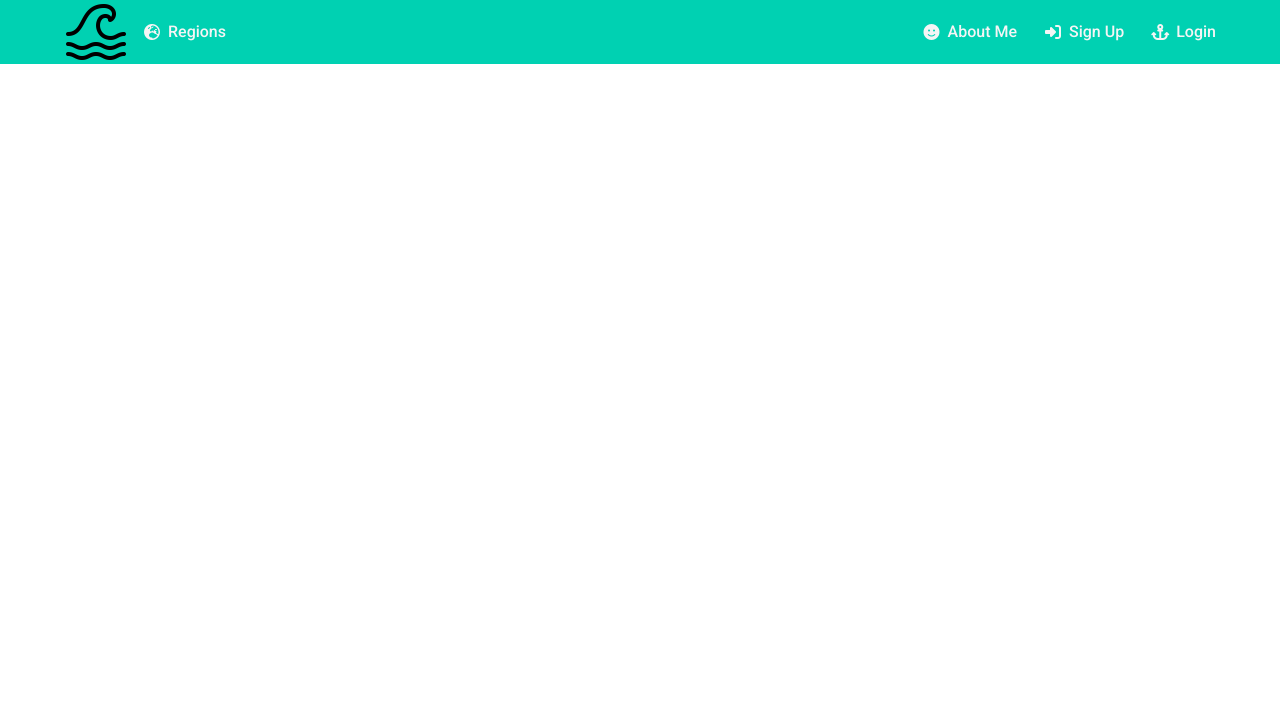
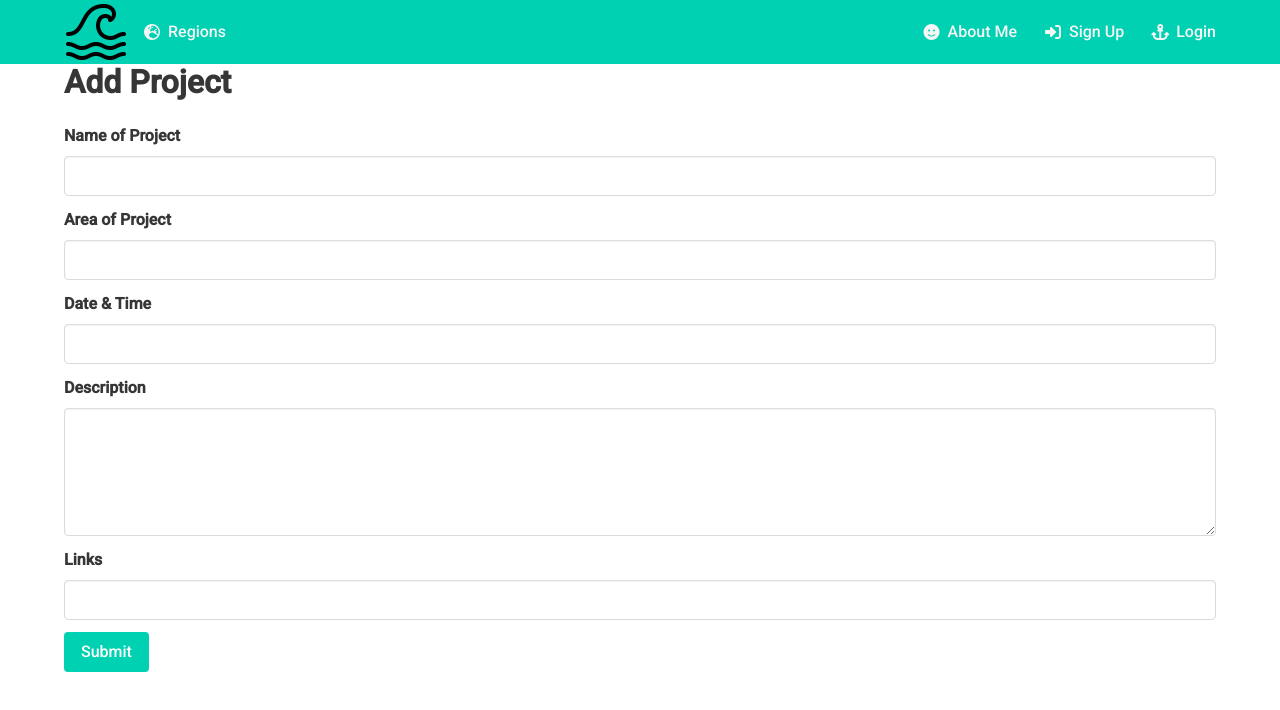
Before and after one commit to hoenigma/project-4-frontend, a React (Vite) app: page /addproject/1 in a window 1280 px wide. Shown: the top 710 px of the page. Built offline with nearby package versions, Linux system fonts and the light colour scheme.

Commit message:
projects and add projects made. Buttons and links added to region page

```diff
--- a/src/App.tsx
+++ b/src/App.tsx
@@ -9,12 +9,13 @@ import AboutMe from "./components/aboutme";
 import AllRegions from "./components/showregions"
 import OneRegion from "./components/oneregion";
 import Projects from "./components/projects";
+import AddProject from "./components/addproject";
 
 function App() {
   const [user, setUser] = useState(null);
   async function fetchUser() {
     const token = localStorage.getItem("token");
-    const resp = await axios.get(`api/user`, {
+    const resp = await axios.get(`http://localhost:5173/api/user`, {
       headers: { Authorization: `Bearer ${token}` },
     });
     console.log(resp.data);
@@ -35,8 +36,10 @@ function App() {
       <Route path ="/login" element = {<Login fetchUser={fetchUser}/>} />
       <Route path ="/aboutme" element ={<AboutMe/>}/>
       <Route path ="/regions" element ={<AllRegions/>}/>
-      <Route path ="/region/:regionid" element ={<OneRegion/>}/>
-      <Route path ="/projects/:regionid" element ={<Projects/>}/>
+      <Route path ="/region/:regionid" element ={<OneRegion user={user}/>}/>
+      <Route path ="/projects/:regionid" element ={<Projects user={user}/>}/>
+      <Route path ="/addproject/:regionid" element ={<AddProject user={user}/>}/>
+
     </Routes>
   </Router>
   )
--- /dev/null
+++ b/src/components/addproject.tsx
@@ -0,0 +1,152 @@
+import React, { SyntheticEvent, useState } from "react";
+import axios from "axios";
+import { useNavigate, useParams } from "react-router-dom";
+
+export default function AddProject({ user }) {
+  const navigate = useNavigate();
+  const { regionid } = useParams();
+
+  const [formData, setFormData] = useState({
+    name_of_project: "",
+    area_of_project: "",
+    date_time: "",
+    description: "",
+    links: "",
+  });
+
+  const [errorData, setErrorData] = useState({
+    name_of_project: "",
+    area_of_project: "",
+    date_time: "",
+    description: "",
+    links: "",
+  });
+
+  function handleChange(e: any) {
+    const fieldName = e.target.name;
+    const newFormData = structuredClone(formData);
+    newFormData[fieldName as keyof typeof formData] = e.target.value;
+    setFormData(newFormData);
+    setErrorData({
+      name_of_project: "",
+      area_of_project: "",
+      date_time: "",
+      description: "",
+      links: "",
+    });
+  }
+
+  async function handleSubmit(e: SyntheticEvent) {
+    try {
+      e.preventDefault();
+      const token = localStorage.getItem("token");
+      console.log(token);
+      console.log(formData);
+      const resp = await axios.post(`http://localhost:5173/api/projects/add/${regionid}`, formData, {
+        headers: { Authorization: `Bearer ${token}` },
+      });
+      console.log("resp", resp.data);
+      navigate(`/projects/${regionid}`);
+      setFormData({
+        name_of_project: "",
+        area_of_project: "",
+        date_time: "",
+        description: "",
+        links: "",
+      });
+    } catch (e: any) {
+      setErrorData(e.response.data.errors);
+    }
+  }
+  return (
+    <div className="container">
+      <h1 className="title">Add Project</h1>
+      <form onSubmit={handleSubmit}>
+        <div className="field">
+          <label className="label">Name of Project</label>
+          <div className="control">
+            <input
+              className="input"
+              type="text"
+              name="name_of_project"
+              value={formData.name_of_project}
+              onChange={handleChange}
+            />
+          </div>
+          {errorData.name_of_project && (
+            <p className="help is-danger">{errorData.name_of_project}</p>
+          )}
+        </div>
+
+        <div className="field">
+          <label className="label">Area of Project</label>
+          <div className="control">
+            <input
+              className="input"
+              type="text"
+              name="area_of_project"
+              value={formData.area_of_project}
+              onChange={handleChange}
+            />
+          </div>
+          {errorData.area_of_project && (
+            <p className="help is-danger">{errorData.area_of_project}</p>
+          )}
+        </div>
+
+        <div className="field">
+          <label className="label">Date & Time</label>
+          <div className="control">
+            <input
+              className="input"
+              type="text"
+              name="date_time"
+              value={formData.date_time}
+              onChange={handleChange}
+            />
+          </div>
+          {errorData.date_time && (
+            <p className="help is-danger">{errorData.date_time}</p>
+          )}
+        </div>
+
+        <div className="field">
+          <label className="label">Description</label>
+          <div className="control">
+            <textarea
+              className="textarea"
+              name="description"
+              value={formData.description}
+              onChange={handleChange}
+            ></textarea>
+          </div>
+          {errorData.description && (
+            <p className="help is-danger">{errorData.description}</p>
+          )}
+        </div>
+
+        <div className="field">
+          <label className="label">Links</label>
+          <div className="control">
+            <input
+              className="input"
+              type="text"
+              name="links"
+              value={formData.links}
+              onChange={handleChange}
+            />
+          </div>
+          {errorData.links && (
+            <p className="help is-danger">{errorData.links}</p>
+          )}
+        </div>
+
+        <div className="field">
+          <div className="control">
+            <button className="button is-primary">Submit</button>
+          </div>
+        </div>
+      </form>
+    </div>
+  );
+}
--- a/src/components/oneregion.tsx
+++ b/src/components/oneregion.tsx
@@ -1,9 +1,12 @@
 import React, { SyntheticEvent } from "react";
-import { FaGlobe } from 'react-icons/fa'
+import { RiLinksFill } from "react-icons/ri";
+import { IoIosInformationCircle } from "react-icons/io"
+import { GiPlantsAndAnimals } from "react-icons/gi";
+import { GiPoisonBottle } from "react-icons/gi";
 import { Link, useParams, useLocation, useNavigate } from "react-router-dom";
 import axios from "axios";
 
-function OneRegion() {
+function OneRegion({user}) {
   const [region, updateRegion] = React.useState(null);
   const { regionid } = useParams();
   const navigate = useNavigate();
@@ -42,6 +45,15 @@ return (
       {/* Title for Region Name */}
       <h1 className="title is-1">{region?.region_name}</h1>
 
+              {region && user && (
+          <Link to={`/projects/${regionid}`}>
+            {" "}
+            <button className="button community mr-6">
+              {region?.region_name} Projects
+            </button>{" "}
+          </Link>
+        )}
+
 
     {/* Cards for the areas */}
       <div className="columns is-multiline">
@@ -66,14 +78,14 @@ return (
 {/* Sections for General Information, Wildlife, Threats, and Links */}
       <section className="section">
         <h2 className="title is-2">
-          <FaGlobe className="mr-2" /> General Information
+          <IoIosInformationCircle className="mr-2" /> General Information
         </h2>
         <p>{region?.info}</p>
       </section>
 
       <section className="section">
         <h2 className="title is-2">
-          <FaGlobe className="mr-2" /> Wildlife
+          <GiPlantsAndAnimals className="mr-2" /> Wildlife
         </h2>
         <ul>
           {region?.wildlife[0]?.wildlife.map((wildlife, index) => (
@@ -84,7 +96,7 @@ return (
 
       <section className="section">
         <h2 className="title is-2">
-          <FaGlobe className="mr-2" /> Threats
+          <GiPoisonBottle className="mr-2" /> Threats
         </h2>
         <ul>
           {region?.threats[0]?.threats.map((threat, index) => (
@@ -95,7 +107,7 @@ return (
 
       <section className="section">
         <h2 className="title is-2">
-          <FaGlobe className="mr-2" /> Links
+          <RiLinksFill className="mr-2" /> Links
         </h2>
         <ul>
           {region?.links[0]?.links.map((link, index) => (
--- a/src/components/projects.tsx
+++ b/src/components/projects.tsx
@@ -1,26 +1,93 @@
 import React from "react";
 import { Link, useParams, useLocation, useNavigate } from "react-router-dom";
+import axios from "axios";
 
-function Projects(){
-const { regionid } = useParams();
-const navigate = useNavigate();
-console.log(regionid)
+function Projects({ user }) {
+  const { regionid } = useParams();
+  const navigate = useNavigate();
+  console.log(regionid);
 
-const [projects, setProjects] = React.useState(null);
-    React.useEffect(() => {
+  const [projects, setProjects] = React.useState(null);
+  React.useEffect(() => {
     async function fetchProjects() {
-      const resp = await fetch(`api/projects/${regionid}`);
+      const resp = await axios.get(
+        `http://localhost:5173/api/projects/${regionid}`
+      );
       console.log(resp);
-      const data = await resp.json();
-      console.log(data);
-      setProjects(data);
+
+      setProjects(resp.data);
     }
     fetchProjects();
   }, []);
+  console.log(projects);
+  //   const project = projects[0]
 
-    return(
-        <h1>{projects?.name}</h1>
-    )
+  async function deleteProject(e: any) {
+    try {
+      const token = localStorage.getItem("token");
+      const projectId = e.currentTarget.value;
+      console.log(projectId);
+      await axios.delete(`http://localhost:5173/api/projects/` + projectId, {
+        headers: { Authorization: `Bearer ${token}` },
+      });
+      location.reload();
+    } catch (e: any) {
+      console.error("Error deleting project:", e.response.data);
+    }
+  }
 
+  return (
+    <div className="container">
+      <div className="level">
+        <div className="level-left">
+          <h1 className="title">Projects</h1>
+        </div>
+        <div className="level-right">
+          <Link to={`/addproject/${regionid}`} className="button is-primary">
+            Add Project
+          </Link>
+        </div>
+      </div>
+      <div className="columns is-multiline">
+        {projects &&
+          projects?.map((project) => (
+            <div className="column is-4" key={project.id}>
+              <div className="card">
+                <div className="card-content">
+                  <p className="title">{project.name_of_project}</p>
+                  <p className="subtitle">Area: {project.area_of_project}</p>
+                  <p>When: {project.date_time}</p>
+                  <p>
+                    Link: <a href={project.links}>{project.links}</a>
+                  </p>
+                  <div className="content">
+                    Information: {project.description}
+                  </div>
+                  {user && user.id === project.user_id && (
+                    <div>
+                    <button
+                      onClick={deleteProject}
+                      value={project.id}
+                      className="button is-danger"
+                    >
+                      Delete
+                    </button>
+                    <button
+                      onClick={deleteProject}
+                      value={project.id}
+                      className="button is-warning"
+                    >
+                      Update
+                    </button>
+                    </div>
+                  )}
+                </div>
+              </div>
+            </div>
+          ))}
+      </div>
+    </div>
+  );
 }
+
 export default Projects;
```
Also changed, not shown: src/components/updateprojects.tsx (added).
